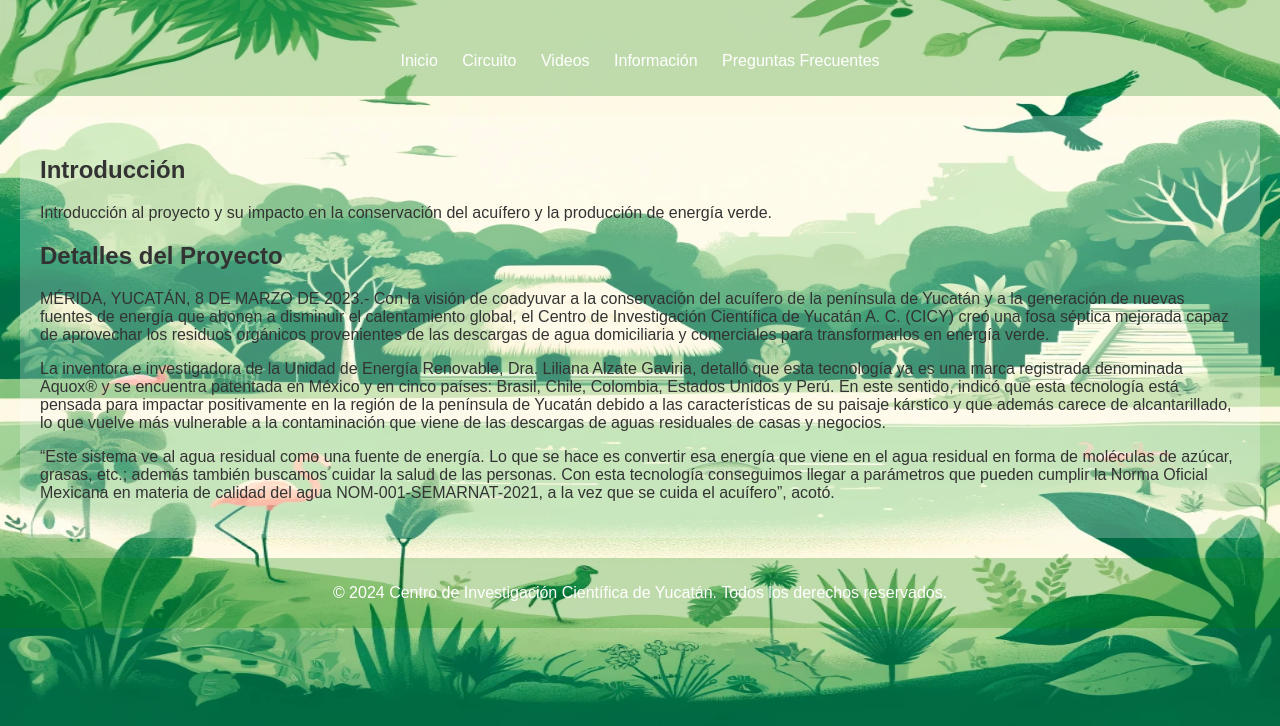
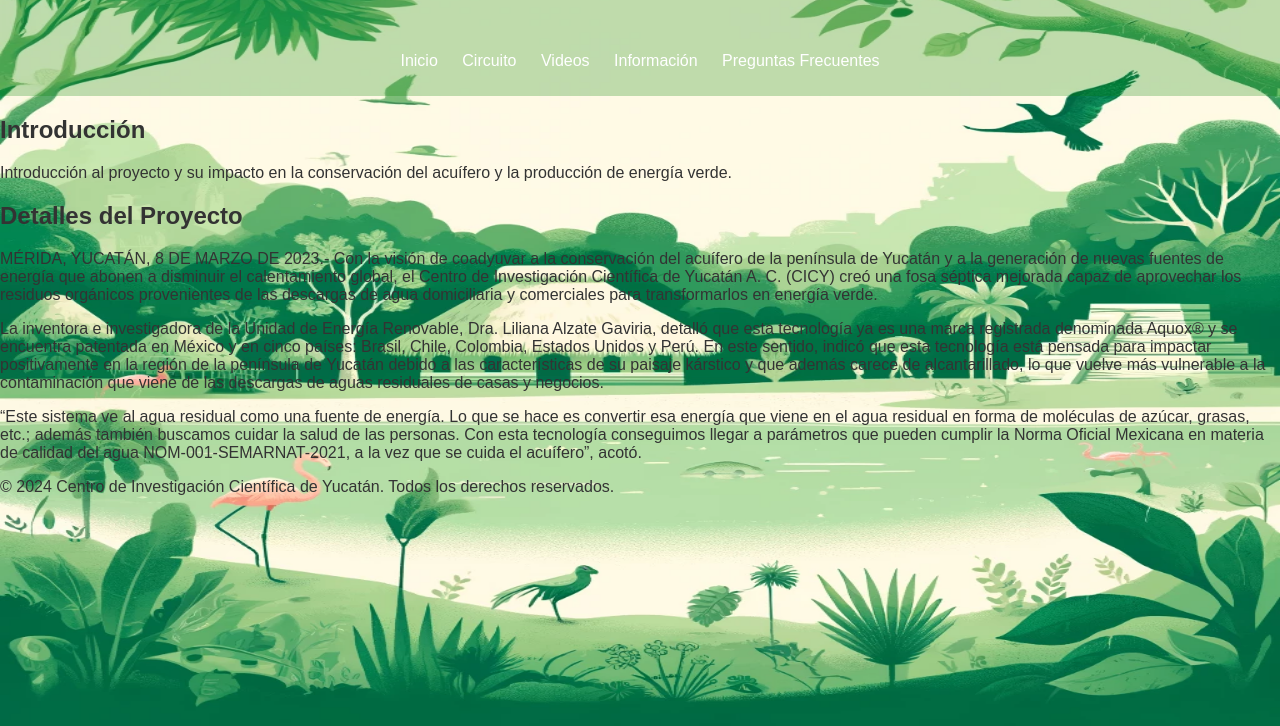
Before and after one commit to AquoxHesys/Aquox, a plain HTML site: page index.html in a window 1280 px wide. Shown: the part 74-800 px from the top of the page. Drawn offline with Linux system fonts and the light colour scheme.

Commit message:
Update styles.css

```diff
--- a/styles.css
+++ b/styles.css
@@ -48,17 +48,3 @@ nav ul li a {
 nav ul li a:hover {
     text-decoration: underline;
 }
-
-.content {
-    background-color: rgba(255, 255, 255, 0.25); /* White background with 80% opacity */
-    padding: 20px;
-    margin: 20px;
-    border-radius: 10px;
-}
-
-footer {
-    background-color: rgba(0, 128, 0, 0.25); /* Green background with 80% opacity */
-    color: white;
-    padding: 10px;
-    text-align: center;
-}
```
